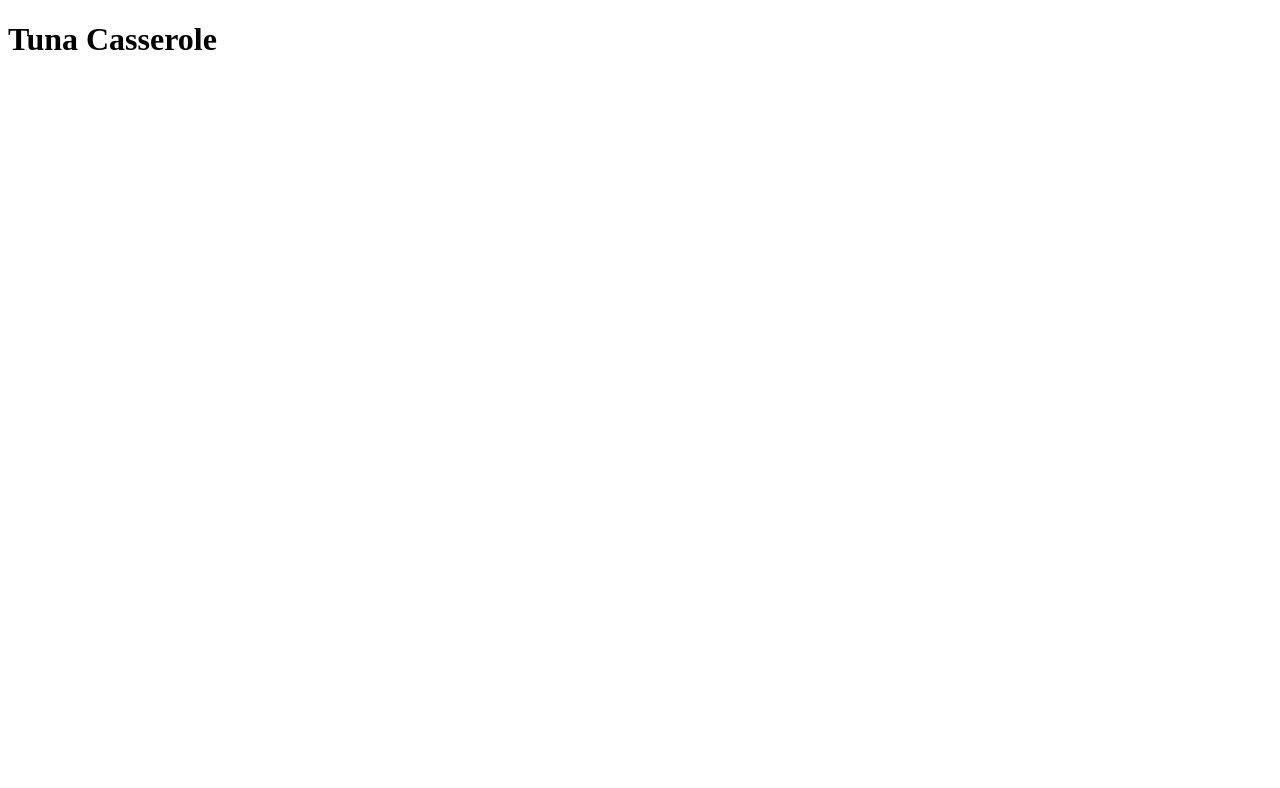
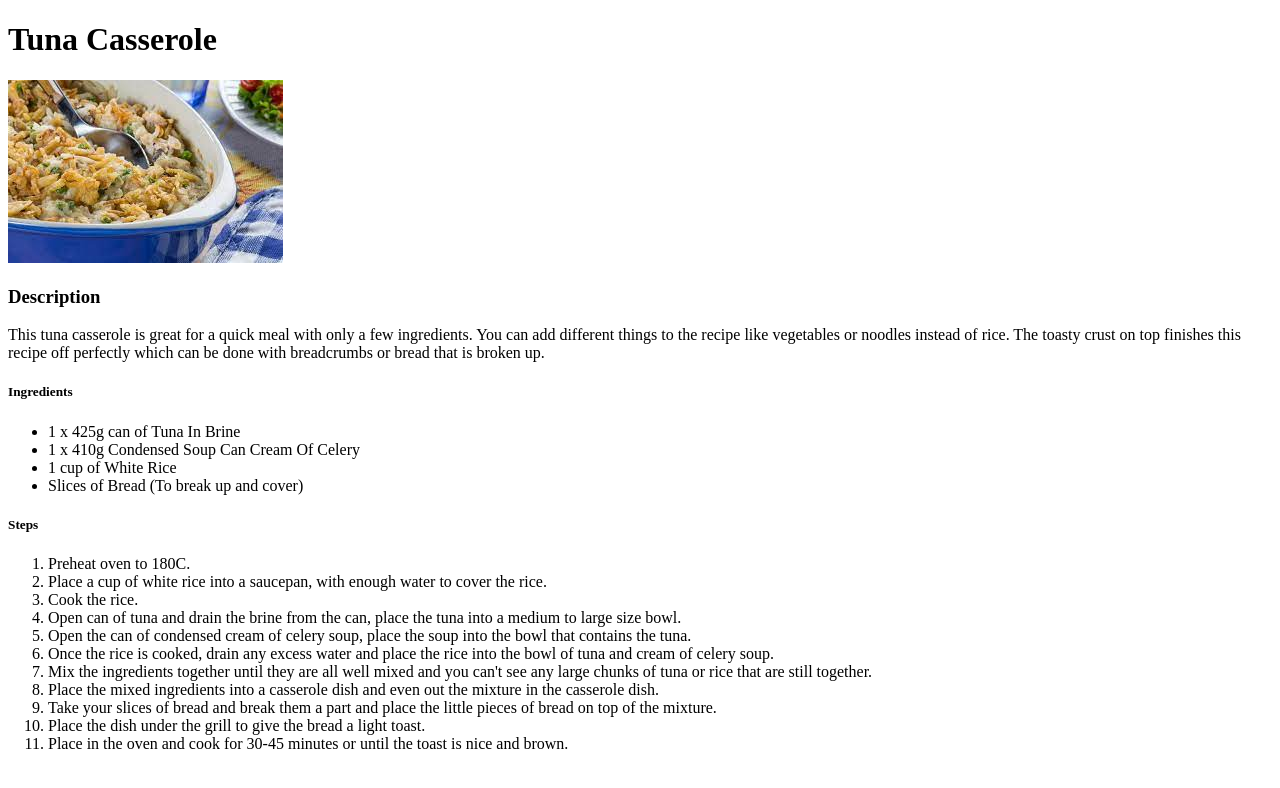
Before and after one commit to KamikazeeK1d/odin-recipes, a plain HTML site: page recipes/tunacasserole.html in a window 1280 px wide. Drawn offline with Linux system fonts and the light colour scheme.

Commit message:
Create image directory, add to tunacasserole.html
Created a new image directory to hold the images for the recipes. Also
added new content to the tunacasserole.html page which included an
image of the recipe, an ingredient list and a step-by-step guide to make
the recipe.

```diff
--- a/recipes/tunacasserole.html
+++ b/recipes/tunacasserole.html
@@ -7,5 +7,36 @@
 
     <body>
         <h1>Tuna Casserole</h1>
+
+        <img src="../images/tunacasserole.jpg" alt="Tuna casserole that has been cooked">
+
+        <h3>Description</h3>
+
+        <p>This tuna casserole is great for a quick meal with only a few ingredients. You can add different things to the recipe like vegetables or noodles instead of rice. The toasty crust on top finishes this recipe off perfectly which can be done with breadcrumbs or bread that is broken up.</p>
+
+        <h5>Ingredients</h5>
+
+        <ul>
+            <li>1 x 425g can of Tuna In Brine</li>
+            <li>1 x 410g Condensed Soup Can Cream Of Celery</li>
+            <li>1 cup of White Rice</li>
+            <li>Slices of Bread (To break up and cover)</li>
+        </ul>
+
+        <h5>Steps</h5>
+
+        <ol>
+            <li>Preheat oven to 180C.</li>
+            <li>Place a cup of white rice into a saucepan, with enough water to cover the rice.</li>
+            <li>Cook the rice.</li>
+            <li>Open can of tuna and drain the brine from the can, place the tuna into a medium to large size bowl.</li>
+            <li>Open the can of condensed cream of celery soup, place the soup into the bowl that contains the tuna.</li>
+            <li>Once the rice is cooked, drain any excess water and place the rice into the bowl of tuna and cream of celery soup.</li>
+            <li>Mix the ingredients together until they are all well mixed and you can't see any large chunks of tuna or rice that are still together.</li>
+            <li>Place the mixed ingredients into a casserole dish and even out the mixture in the casserole dish.</li>
+            <li>Take your slices of bread and break them a part and place the little pieces of bread on top of the mixture.</li>
+            <li>Place the dish under the grill to give the bread a light toast.</li>
+            <li>Place in the oven and cook for 30-45 minutes or until the toast is nice and brown.</li>
+        </ol>
     </body>
 </html>
```
Also changed, not shown: index.html (+1 -0 lines), images/tunacasserole.jpg (added).
